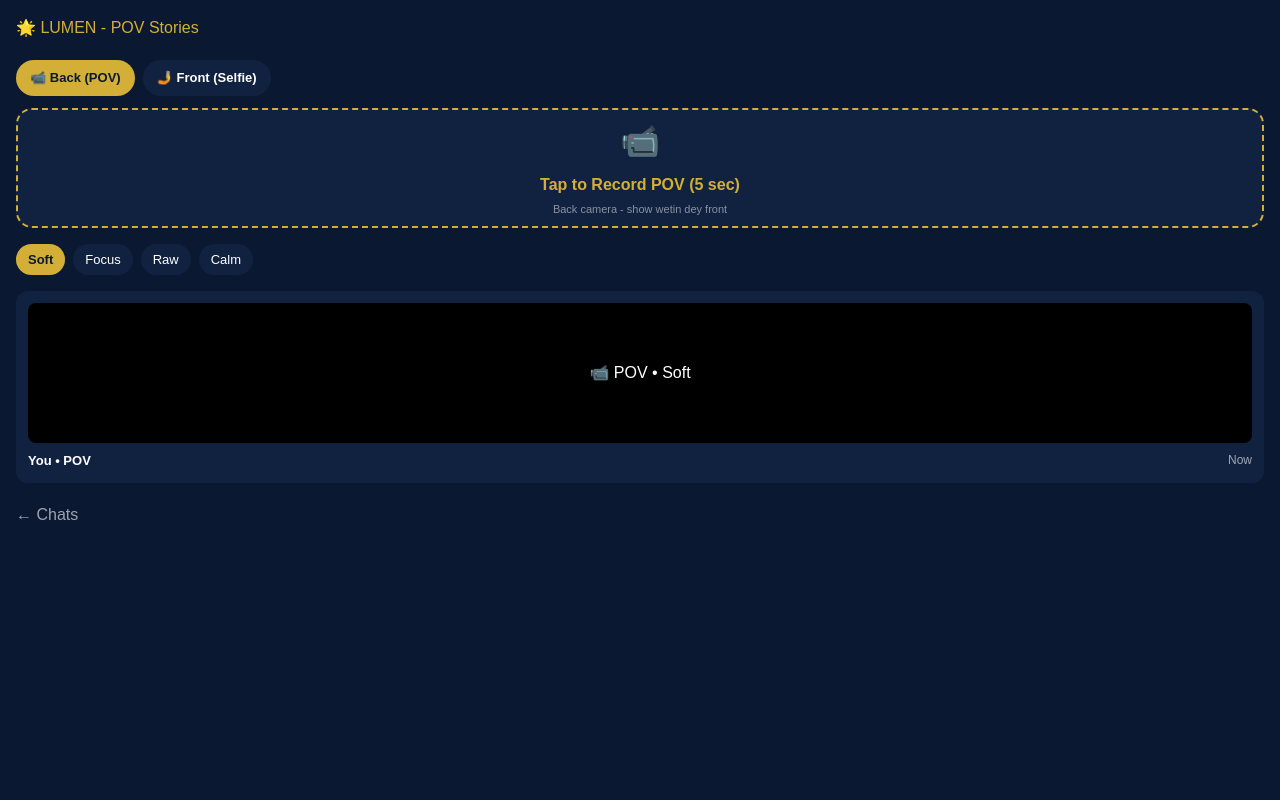
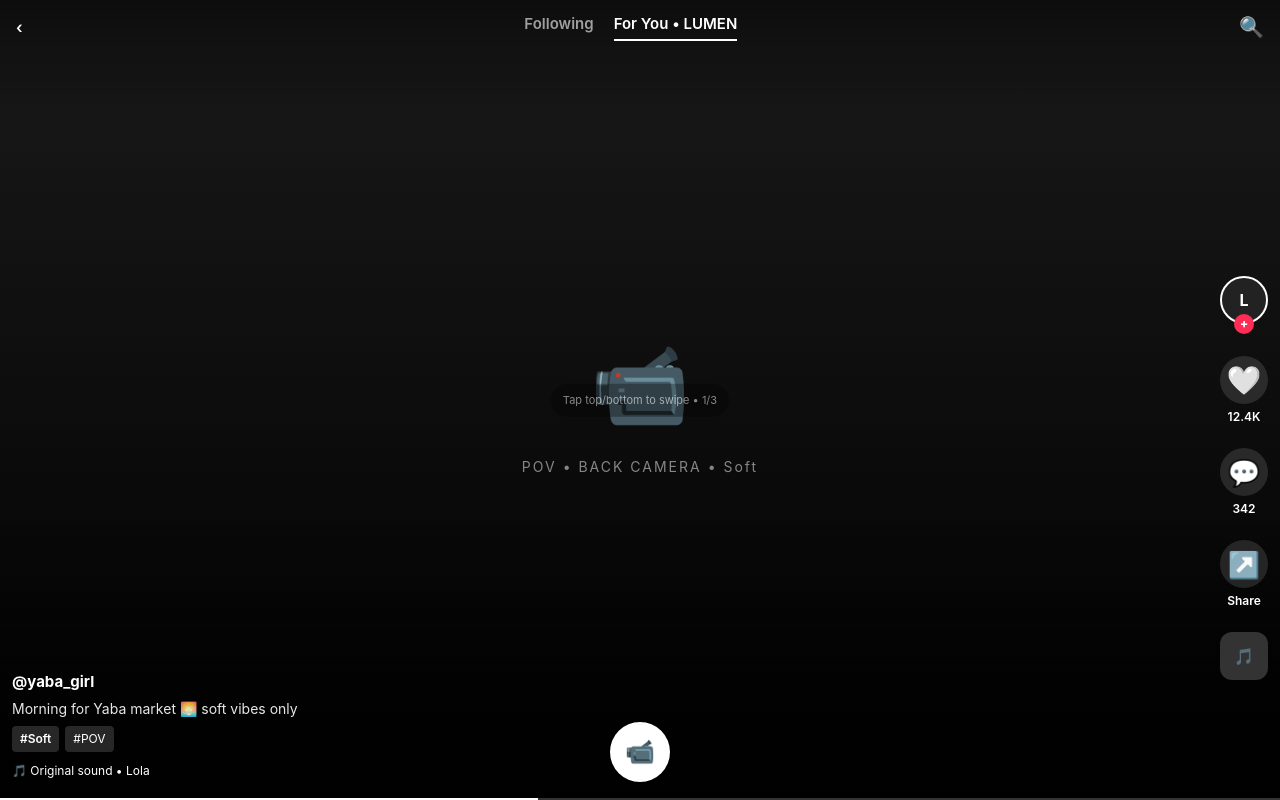
Before and after one commit to Habeebullahi7/Zamiq, a Next.js app: page /lumen in a window 1280 px wide. Built offline with nearby package versions, Linux system fonts and the light colour scheme.

Commit message:
Refactor Lumen component and add video data

```diff
--- a/src/app/lumen/page.tsx
+++ b/src/app/lumen/page.tsx
@@ -1,112 +1,106 @@
 'use client'
 import React from 'react'
 
+const VIDEOS = [
+  {id:1, user:'@yaba_girl', name:'Lola', feeling:'Soft', text:'Morning for Yaba market 🌅 soft vibes only', likes:'12.4K', comments:'342', isPOV:true},
+  {id:2, user:'@emeka_runs', name:'Emeka', feeling:'Focus', text:'5am delivery run ⚓ locked in', likes:'8.1K', comments:'120', isPOV:false},
+  {id:3, user:'@mum_lagos', name:'Mum', feeling:'Calm', text:'Jollof ready for lunch 😊', likes:'23K', comments:'892', isPOV:false},
+]
+
 export default function Lumen() {
-  const [recording, setRecording] = React.useState(false)
-  const [facing, setFacing] = React.useState<'environment'|'user'>('environment')
-  const [videos, setVideos] = React.useState<any[]>([
-    {id:1, user:'You • POV', time:'Now', feeling:'Soft', cam:'back'},
-  ])
-  const [feel, setFeel] = React.useState('Soft')
+  const [active, setActive] = React.useState(0)
+  const [liked, setLiked] = React.useState<any>({})
   const videoRef = React.useRef<any>(null)
-  const [stream, setStream] = React.useState<any>(null)
+  const [isRecording, setIsRecording] = React.useState(false)
 
-  const startCam = async () => {
-    try {
-      const s = await navigator.mediaDevices.getUserMedia({video:{facingMode:facing}, audio:true})
-      setStream(s)
-      if (videoRef.current) videoRef.current.srcObject = s
-      setRecording(true)
-      setTimeout(()=>{
-        stopCam()
-        setVideos(v=>[{id:Date.now(), user:`You • ${facing==='user' ? 'Front' : 'POV'}`, time:'Just now', feeling:feel, cam:facing}, ...v])
-      }, 5000)
-    } catch(e) {
-      setRecording(true)
-      setTimeout(()=>{
-        setRecording(false)
-        setVideos(v=>[{id:Date.now(), user:`You • ${facing==='user' ? 'Front' : 'POV'}`, time:'Just now', feeling:feel, cam:facing}, ...v])
-      }, 2000)
-    }
-  }
+  const v = VIDEOS[active]
 
-  const stopCam = () => {
-    if (stream) stream.getTracks().forEach((t:any)=>t.stop())
-    setRecording(false)
-    setStream(null)
-  }
-
-  const switchCam = () => {
-    const newFacing = facing==='environment' ? 'user' : 'environment'
-    setFacing(newFacing)
-    if (stream) {
-      stream.getTracks().forEach((t:any)=>t.stop())
-      setStream(null)
-      setTimeout(async ()=>{
-        try {
-          const s = await navigator.mediaDevices.getUserMedia({video:{facingMode:newFacing}, audio:true})
-          setStream(s)
-          if (videoRef.current) videoRef.current.srcObject = s
-        } catch {}
-      }, 100)
-    }
-  }
-
-  React.useEffect(()=>{
-    if (recording) startCam()
-    // eslint-disable-next-line
-  }, [facing])
+  const next = () => setActive(a=> (a+1)%VIDEOS.length)
+  const prev = () => setActive(a=> a===0 ? VIDEOS.length-1 : a-1)
 
   return (
-    <div style={{background:'#0A1931', minHeight:'100vh', color:'white', fontFamily:'sans-serif', padding:'16px'}}>
-      <h2 style={{color:'#D4AF37', margin:'0 0 20px 0'}}>🌟 LUMEN - POV Stories</h2>
+    <div style={{background:'black', height:'100vh', width:'100vw', position:'relative', overflow:'hidden', fontFamily:'-apple-system, sans-serif', color:'white'}}>
 
-      {recording && (
-        <div style={{background:'black', height:'320px', borderRadius:'16px', overflow:'hidden', position:'relative', marginBottom:'16px'}}>
-          <video ref={videoRef} autoPlay muted playsInline style={{width:'100%', height:'100%', objectFit:'cover', transform: facing==='user' ? 'scaleX(-1)' : 'none'}}></video>
-          <div style={{position:'absolute', top:'12px', left:'12px', background:'#ff4d4d', padding:'4px 8px', borderRadius:'6px', fontSize:'12px', fontWeight:'bold'}}>● REC {facing==='user' ? 'Front' : 'Back'} cam</div>
-          <div onClick={switchCam} style={{position:'absolute', top:'12px', right:'12px', background:'#112240', padding:'6px 10px', borderRadius:'20px', fontSize:'12px', cursor:'pointer'}}>🔄 Switch to {facing==='user' ? 'Back' : 'Front'}</div>
-          <div style={{position:'absolute', bottom:'12px', left:'0', right:'0', display:'flex', justifyContent:'center', gap:'20px', alignItems:'center'}}>
-            <div onClick={switchCam} style={{background:'#112240', width:'40px', height:'40px', borderRadius:'50%', display:'flex', alignItems:'center', justifyContent:'center', cursor:'pointer'}}>🔄</div>
-            <div onClick={stopCam} style={{background:'#ff4d4d', width:'60px', height:'60px', borderRadius:'50%', display:'flex', alignItems:'center', justifyContent:'center', cursor:'pointer', border:'3px solid white'}}>⏹️</div>
-            <div style={{width:'40px'}}></div>
-          </div>
+      {/* VIDEO BACKGROUND - TikTok */}
+      <div style={{
+        position:'absolute', inset:0,
+        background: v.isPOV ? 'linear-gradient(180deg, #1a1a1a 0%, #000 100%)' : '#111',
+        display:'flex', alignItems:'center', justifyContent:'center'
+      }}>
+        {/* Mock video */}
+        <div style={{textAlign:'center'}}>
+          <div style={{fontSize:'80px', opacity:0.8}}>{v.isPOV ? '📹' : '🤳'}</div>
+          <p style={{marginTop:'12px', fontSize:'14px', opacity:0.5, letterSpacing:'2px'}}>{v.isPOV ? 'POV • BACK CAMERA' : 'FRONT CAMERA'} • {v.feeling}</p>
         </div>
-      )}
-
-      {!recording && (
-        <>
-          <div style={{display:'flex', gap:'8px', marginBottom:'12px'}}>
-            <span onClick={()=>setFacing('environment')} style={{background: facing==='environment' ? '#D4AF37' : '#112240', color: facing==='environment' ? '#0A1931' : 'white', padding:'8px 14px', borderRadius:'20px', fontSize:'13px', cursor:'pointer', fontWeight:'bold'}}>📹 Back (POV)</span>
-            <span onClick={()=>setFacing('user')} style={{background: facing==='user' ? '#D4AF37' : '#112240', color: facing==='user' ? '#0A1931' : 'white', padding:'8px 14px', borderRadius:'20px', fontSize:'13px', cursor:'pointer', fontWeight:'bold'}}>🤳 Front (Selfie)</span>
-          </div>
-          <div onClick={startCam} style={{background:'#112240', height:'120px', borderRadius:'16px', display:'flex', flexDirection:'column', alignItems:'center', justifyContent:'center', cursor:'pointer', border:'2px dashed #D4AF37', marginBottom:'16px'}}>
-            <div style={{fontSize:'32px'}}>{facing==='user' ? '🤳' : '📹'}</div>
-            <p style={{margin:'8px 0 0 0', color:'#D4AF37', fontWeight:'bold'}}>Tap to Record {facing==='user' ? 'Front' : 'POV'} (5 sec)</p>
-            <p style={{margin:'4px 0 0 0', fontSize:'11px', opacity:0.5}}>{facing==='user' ? 'Front camera - show your face' : 'Back camera - show wetin dey front'}</p>
-          </div>
-        </>
-      )}
-
-      <div style={{display:'flex', gap:'8px', marginBottom:'16px'}}>
-        {['Soft','Focus','Raw','Calm'].map(m=>(
-          <span key={m} onClick={()=>setFeel(m)} style={{background: feel===m ? '#D4AF37' : '#112240', color: feel===m ? '#0A1931' : 'white', padding:'6px 12px', borderRadius:'20px', fontSize:'13px', cursor:'pointer', fontWeight: feel===m ? 'bold' : 'normal'}}>{m}</span>
-        ))}
+        {/* Gradient overlays */}
+        <div style={{position:'absolute', top:0, left:0, right:0, height:'120px', background:'linear-gradient(180deg, rgba(0,0,0,0.5), transparent)'}}></div>
+        <div style={{position:'absolute', bottom:0, left:0, right:0, height:'300px', background:'linear-gradient(0deg, rgba(0,0,0,0.7), transparent)'}}></div>
       </div>
 
-      {videos.map(v=>(
-        <div key={v.id} style={{background:'#112240', padding:'12px', borderRadius:'12px', marginBottom:'10px'}}>
-          <div style={{background:'black', height:'140px', borderRadius:'8px', display:'flex', alignItems:'center', justifyContent:'center'}}>{v.cam==='user' ? '🤳' : '📹'} {v.cam==='user' ? 'Front' : 'POV'} • {v.feeling}</div>
-          <div style={{display:'flex', justifyContent:'space-between', marginTop:'8px'}}>
-            <p style={{margin:0, fontSize:'13px', fontWeight:'bold'}}>{v.user}</p>
-            <p style={{margin:0, fontSize:'12px', opacity:0.6}}>{v.time}</p>
-          </div>
+      {/* TOP BAR - TikTok */}
+      <div style={{position:'absolute', top:0, left:0, right:0, padding:'12px 16px', display:'flex', justifyContent:'space-between', alignItems:'center', zIndex:10}}>
+        <a href="/" style={{color:'white', textDecoration:'none', fontSize:'16px', fontWeight:'600'}}>‹</a>
+        <div style={{display:'flex', gap:'20px', fontSize:'15px', fontWeight:'600'}}>
+          <span style={{opacity:0.6}}>Following</span>
+          <span style={{borderBottom:'2px solid white', paddingBottom:'4px'}}>For You • LUMEN</span>
         </div>
-      ))}
+        <span style={{fontSize:'20px'}}>🔍</span>
+      </div>
 
-      <div style={{marginTop:'20px'}}>
-        <a href="/" style={{color:'white', opacity:0.6, textDecoration:'none'}}>← Chats</a>
+      {/* RIGHT ACTIONS - TikTok */}
+      <div style={{position:'absolute', right:'12px', bottom:'120px', display:'flex', flexDirection:'column', gap:'22px', alignItems:'center', zIndex:10}}>
+        <div style={{display:'flex', flexDirection:'column', alignItems:'center'}}>
+          <div style={{width:'48px', height:'48px', borderRadius:'50%', background:'#222', border:'2px solid white', display:'flex', alignItems:'center', justifyContent:'center', fontWeight:'700'}}>{v.name[0]}</div>
+          <div style={{width:'20px', height:'20px', background:'#FF2D55', borderRadius:'50%', display:'flex', alignItems:'center', justifyContent:'center', marginTop:'-10px', fontSize:'12px', fontWeight:'800'}}>+</div>
+        </div>
+
+        <div onClick={()=>setLiked(l=>({...l, [v.id]:!l[v.id]}))} style={{display:'flex', flexDirection:'column', alignItems:'center', cursor:'pointer'}}>
+          <div style={{width:'48px', height:'48px', borderRadius:'50%', background:'rgba(255,255,255,0.12)', display:'flex', alignItems:'center', justifyContent:'center', fontSize:'28px'}}>{liked[v.id] ? '❤️' : '🤍'}</div>
+          <span style={{marginTop:'4px', fontSize:'12px', fontWeight:'600'}}>{v.likes}</span>
+        </div>
+
+        <div style={{display:'flex', flexDirection:'column', alignItems:'center'}}>
+          <div style={{width:'48px', height:'48px', borderRadius:'50%', background:'rgba(255,255,255,0.12)', display:'flex', alignItems:'center', justifyContent:'center', fontSize:'26px'}}>💬</div>
+          <span style={{marginTop:'4px', fontSize:'12px', fontWeight:'600'}}>{v.comments}</span>
+        </div>
+
+        <div style={{display:'flex', flexDirection:'column', alignItems:'center'}}>
+          <div style={{width:'48px', height:'48px', borderRadius:'50%', background:'rgba(255,255,255,0.12)', display:'flex', alignItems:'center', justifyContent:'center', fontSize:'26px'}}>↗️</div>
+          <span style={{marginTop:'4px', fontSize:'12px', fontWeight:'600'}}>Share</span>
+        </div>
+
+        <div style={{width:'48px', height:'48px', borderRadius:'12px', background:'#333', display:'flex', alignItems:'center', justifyContent:'center'}}>🎵</div>
       </div>
+
+      {/* BOTTOM INFO - TikTok */}
+      <div style={{position:'absolute', bottom:'20px', left:'12px', right:'80px', zIndex:10}}>
+        <p style={{margin:0, fontWeight:'700', fontSize:'15px'}}>{v.user}</p>
+        <p style={{margin:'6px 0 0', fontSize:'14px', lineHeight:'1.3', opacity:0.9}}>{v.text}</p>
+        <div style={{marginTop:'8px', display:'flex', gap:'6px'}}>
+          <span style={{background:'rgba(255,255,255,0.15)', padding:'4px 8px', borderRadius:'4px', fontSize:'12px', fontWeight:'600'}}>#{v.feeling}</span>
+          <span style={{background:'rgba(255,255,255,0.15)', padding:'4px 8px', borderRadius:'4px', fontSize:'12px'}}>{v.isPOV ? '#POV' : '#Selfie'}</span>
+        </div>
+        <div style={{marginTop:'10px', display:'flex', alignItems:'center', gap:'8px'}}>
+          <span style={{fontSize:'12px'}}>🎵 Original sound • {v.name}</span>
+        </div>
+      </div>
+
+      {/* Swipe Areas - TikTok gesture */}
+      <div onClick={prev} style={{position:'absolute', top:'80px', left:0, right:'70px', height:'40%', zIndex:5}}></div>
+      <div onClick={next} style={{position:'absolute', bottom:'100px', left:0, right:'70px', height:'40%', zIndex:5}}></div>
+
+      {/* Progress Bar */}
+      <div style={{position:'absolute', bottom:0, left:0, right:0, height:'2px', background:'rgba(255,255,255,0.2)', zIndex:20}}>
+        <div style={{width:'42%', height:'100%', background:'white'}}></div>
+      </div>
+
+      {/* Record Button - Center Bottom */}
+      <div onClick={()=>setIsRecording(!isRecording)} style={{position:'absolute', bottom:'18px', left:'50%', transform:'translateX(-50%)', width:'60px', height:'60px', borderRadius:'50%', background: isRecording ? '#FF2D55' : 'white', border:'4px solid rgba(255,255,255,0.3)', display:'flex', alignItems:'center', justifyContent:'center', cursor:'pointer', zIndex:20}}>
+        <span style={{fontSize:'24px'}}>{isRecording ? '⏹️' : '📹'}</span>
+      </div>
+
+      {/* Tap hint */}
+      <div style={{position:'absolute', top:'50%', left:'50%', transform:'translate(-50%,-50%)', background:'rgba(0,0,0,0.6)', padding:'8px 12px', borderRadius:'20px', fontSize:'11px', opacity:0.5, pointerEvents:'none', zIndex:1}}>Tap top/bottom to swipe • {active+1}/{VIDEOS.length}</div>
     </div>
   )
-          }
+}
```
